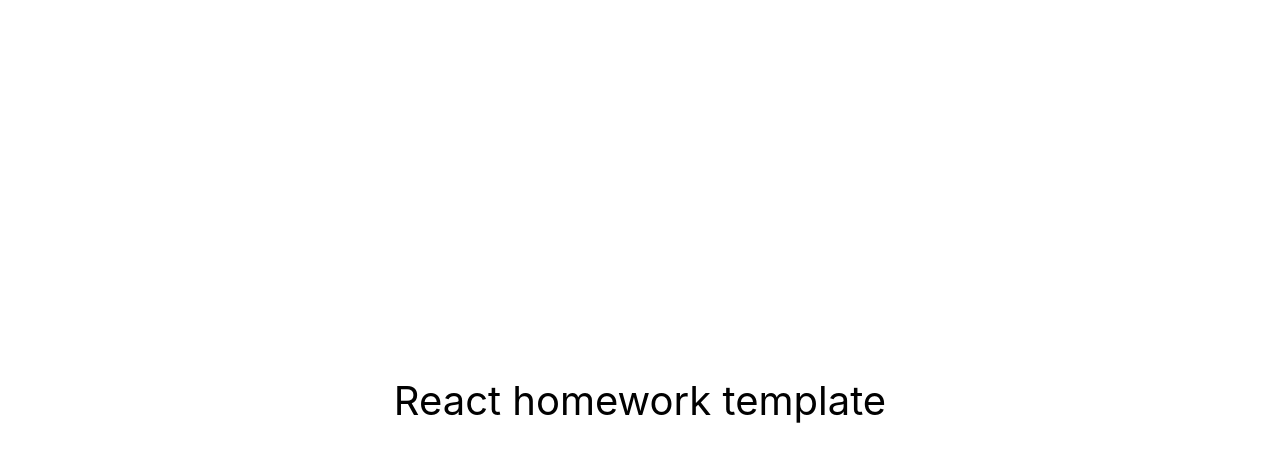
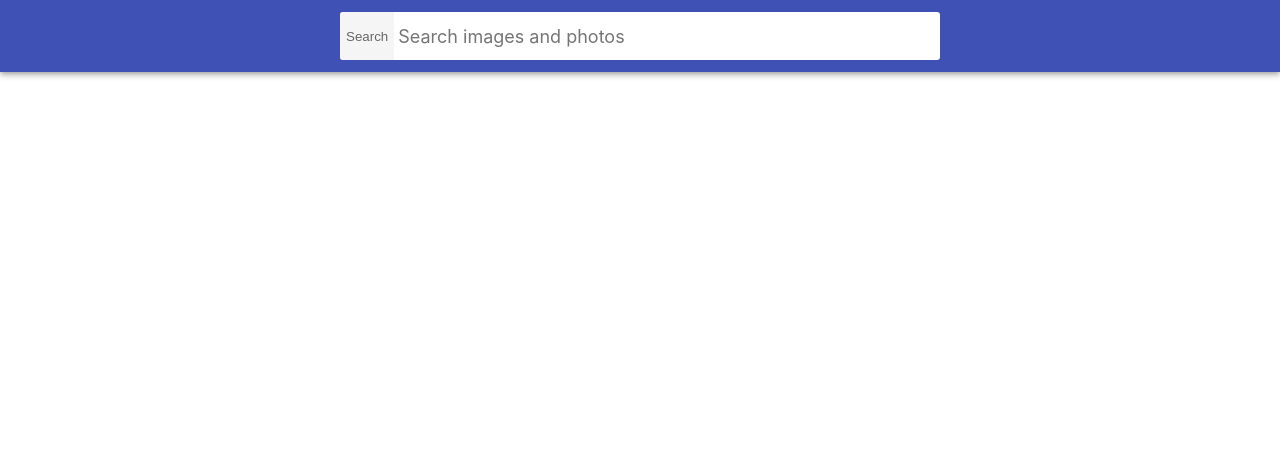
Before and after one commit to vladisulian/goit-react-hw-04-images, a React (Create React App) app: page / in a window 1280 px wide. Shown: the top 462 px of the page. Built offline with nearby package versions, Linux system fonts and the light colour scheme.

Commit message:
initial commit

```diff
--- a/package.json
+++ b/package.json
@@ -2,14 +2,18 @@
   "name": "react-homework-template",
   "version": "0.1.0",
   "private": true,
-  "homepage": "https://goitacademy.github.io/react-homework-template/",
+  "homepage": "https://vladisulian.github.io/goit-react-hw-04-image-finder/",
   "dependencies": {
     "@testing-library/jest-dom": "^5.16.3",
     "@testing-library/react": "^12.1.4",
     "@testing-library/user-event": "^13.5.0",
+    "axios": "^1.2.4",
+    "notiflix": "^3.2.6",
     "react": "^18.1.0",
     "react-dom": "^18.1.0",
+    "react-loader-spinner": "^5.3.4",
     "react-scripts": "5.0.1",
+    "simplelightbox": "^2.12.1",
     "web-vitals": "^2.1.3"
   },
   "scripts": {
--- a/public/index.html
+++ b/public/index.html
@@ -60,6 +60,7 @@
   <body>
     <noscript>You need to enable JavaScript to run this app.</noscript>
     <div id="root"></div>
+    <div id="modal-root"></div>
     <!--
       This HTML file is a template.
       If you open it directly in the browser, you will see an empty page.
--- a/src/components/App.jsx
+++ b/src/components/App.jsx
@@ -1,16 +1,121 @@
-export const App = () => {
-  return (
-    <div
-      style={{
-        height: '100vh',
-        display: 'flex',
-        justifyContent: 'center',
-        alignItems: 'center',
-        fontSize: 40,
-        color: '#010101'
-      }}
-    >
-      React homework template
-    </div>
-  );
-};
+import { fetchImages } from './fetch';
+import { Component } from 'react';
+import { Searchbar } from './Searchbar/Searchbar';
+import { ImageGalleryList } from './Gallery/ImageGalleryList';
+import { ImageGalleryItem } from './Gallery/ImageGalleryItem';
+import { LoadMoreButton } from './LoadMoreButton/LoadMoreButton';
+import { Modal } from './Modal/Modal';
+import Notiflix from 'notiflix';
+import { Audio } from 'react-loader-spinner';
+
+export class App extends Component {
+  state = {
+    images: [],
+    currentSearch: '',
+    isLoading: false,
+    showModal: false,
+    modalImage: null,
+    loadMoreButon: false,
+    page: 1,
+  };
+
+  componentDidUpdate(prevProps, prevState) {
+    if (
+      prevState.page !== this.state.page ||
+      prevState.currentSearch !== this.state.currentSearch
+    ) {
+      fetchImages(this.state.currentSearch, this.state.page)
+        .then(foundData => {
+          if (foundData.hits == 0) {
+            Notiflix.Notify.failure('There is no images');
+          } else {
+            Notiflix.Notify.success(
+              `Hooray, we found ${
+                foundData.total - this.state.images.length
+              } images!`
+            );
+            this.setState(prevState => {
+              return {
+                images: [...prevState.images, ...foundData.hits],
+                loadMoreButon:
+                  this.state.page < Math.ceil(foundData.total / 12),
+              };
+            });
+          }
+        })
+        .catch(error => {
+          console.log(error);
+        })
+        .finally(() => {
+          this.setState({
+            isLoading: false,
+          });
+        });
+    }
+  }
+  onFormSubmitFetch = data => {
+    this.setState({
+      images: [],
+      currentSearch: data,
+      showModal: false,
+      modalImage: null,
+      page: 1,
+    });
+  };
+
+  loadMore = () => {
+    this.setState(prevState => ({
+      page: prevState.page + 1,
+    }));
+  };
+
+  toggleModal = modalImage => {
+    this.setState(prevState => ({
+      showModal: !prevState.showModal,
+      modalImage: null,
+    }));
+    if (modalImage) {
+      this.setState({ modalImage });
+      console.log(modalImage);
+    }
+  };
+
+  render() {
+    return (
+      <div className="ImageGalleryFind">
+        <Searchbar onSubmit={this.onFormSubmitFetch} />
+        <ImageGalleryList>
+          <ImageGalleryItem
+            images={this.state.images}
+            onClick={this.toggleModal}
+          />
+        </ImageGalleryList>
+        {this.state.isLoading && (
+          <Audio
+            height="80"
+            width="80"
+            radius="9"
+            color="orange"
+            ariaLabel="loading"
+            wrapperStyle
+            wrapperClassName
+          />
+        )}
+        {this.state.showModal && (
+          <Modal
+            onClose={this.toggleModal}
+            children={
+              <img
+                src={this.state.modalImage.webformatURL}
+                alt={this.state.modalImage.tags}
+              />
+            }
+          ></Modal>
+        )}
+        {this.state.loadMoreButon && (
+          <LoadMoreButton loadMore={this.loadMore} />
+        )}
+      </div>
+    );
+  }
+}
--- /dev/null
+++ b/src/components/Gallery/ImageGalleryItem.jsx
@@ -0,0 +1,19 @@
+export const ImageGalleryItem = ({ images, onClick }) => {
+  return images.map(image => {
+    return (
+      <li
+        className="ImageGalleryItem"
+        key={image.id}
+        onClick={() => {
+          onClick(image);
+        }}
+      >
+        <img
+          src={image.webformatURL}
+          alt={image.tags}
+          className="ImageGalleryItem-image"
+        />
+      </li>
+    );
+  });
+};
--- /dev/null
+++ b/src/components/Gallery/ImageGalleryList.jsx
@@ -0,0 +1,3 @@
+export const ImageGalleryList = ({ children }) => {
+  return <ul className="ImageGallery">{children}</ul>;
+};
--- /dev/null
+++ b/src/components/LoadMoreButton/LoadMoreButton.jsx
@@ -0,0 +1,7 @@
+export const LoadMoreButton = ({ loadMore }) => {
+  return (
+    <button type="button" className="Button" onClick={loadMore}>
+      Load More
+    </button>
+  );
+};
--- /dev/null
+++ b/src/components/Modal/Modal.jsx
@@ -0,0 +1,33 @@
+import { Component } from 'react';
+import { createPortal } from 'react-dom';
+
+const modalRoot = document.querySelector('#modal-root');
+
+export class Modal extends Component {
+  componentDidMount() {
+    window.addEventListener('keydown', this.handleKeyDown);
+  }
+  componentWillUnmount() {
+    window.removeEventListener('keydown', this.handleKeyDown);
+  }
+
+  handleBackdropClick = e => {
+    if (e.currentTarget === e.target) {
+      this.props.onClose();
+    }
+  };
+
+  handleKeyDown = event => {
+    if (event.code === 'Escape') {
+      this.props.onClose();
+    }
+  };
+  render() {
+    return createPortal(
+      <div className="Overlay" onClick={this.handleBackdropClick}>
+        <div className="Modal">{this.props.children}</div>
+      </div>,
+      modalRoot
+    );
+  }
+}
--- /dev/null
+++ b/src/components/Searchbar/Searchbar.jsx
@@ -0,0 +1,45 @@
+import { Component } from 'react';
+import Notiflix from 'notiflix';
+
+export class Searchbar extends Component {
+  state = {
+    searchbar: '',
+  };
+
+  handleChange = e => {
+    this.setState({
+      [e.currentTarget.name]: e.currentTarget.value,
+    });
+  };
+  onSubmit = e => {
+    e.preventDefault();
+
+    {
+      this.state.searchbar !== ''
+        ? this.props.onSubmit(this.state.searchbar)
+        : Notiflix.Notify.warning('Please, enter text');
+    }
+  };
+  render() {
+    return (
+      <header className="Searchbar">
+        <form className="SearchForm" onSubmit={this.onSubmit}>
+          <button type="submit" className="SearchForm-button">
+            <span className="SearchForm-button-label">Search</span>
+          </button>
+
+          <input
+            className="SearchForm-input"
+            name="searchbar"
+            value={this.state.searchbar}
+            onChange={this.handleChange}
+            type="text"
+            autoComplete="off"
+            autoFocus
+            placeholder="Search images and photos"
+          />
+        </form>
+      </header>
+    );
+  }
+}
--- /dev/null
+++ b/src/components/fetch.js
@@ -0,0 +1,10 @@
+import axios from 'axios';
+
+export async function fetchImages(value, pageNumber) {
+  const responce = await axios.get(
+    `https://pixabay.com/api/?q=${value}&page=1&key=31911886-b70f9395e6a878339225ca253&image_type=photo&orientation=horizontal&per_page=12&page=${pageNumber}`,
+    { params: {} }
+  );
+  // console.log('Responce from fetch.js', responce.data.hits);
+  return responce.data;
+}
--- a/src/index.css
+++ b/src/index.css
@@ -1,15 +1,231 @@
 @import-normalize; /* bring in normalize.css styles */
+
+html {
+  box-sizing: border-box;
+  width: 100vw;
+  overflow-x: hidden;
+}
+
+*,
+*::before,
+*::after {
+  box-sizing: inherit;
+}
 
 body {
   margin: 0;
-  font-family: -apple-system, BlinkMacSystemFont, 'Segoe UI', 'Roboto', 'Oxygen',
-    'Ubuntu', 'Cantarell', 'Fira Sans', 'Droid Sans', 'Helvetica Neue',
-    sans-serif;
+  font-family: -apple-system, BlinkMacSystemFont, 'Segoe UI', Roboto,
+    Oxygen-Sans, Ubuntu, Cantarell, 'Helvetica Neue', sans-serif;
+  color: #212121;
+  background-color: #fff;
   -webkit-font-smoothing: antialiased;
   -moz-osx-font-smoothing: grayscale;
 }
 
-code {
-  font-family: source-code-pro, Menlo, Monaco, Consolas, 'Courier New',
-    monospace;
+img {
+  display: block;
+  max-width: 100%;
+  height: auto;
 }
+
+.ImageGalleryFind {
+  display: flex;
+  flex-direction: column;
+  align-items: center;
+}
+/*
+ * Стили компонента App
+ */
+.App {
+  display: grid;
+  grid-template-columns: 1fr;
+  grid-gap: 16px;
+  padding-bottom: 24px;
+}
+
+/*
+ * Стили компонента Searchbar
+ */
+.Searchbar {
+  width: 100%;
+  top: 0;
+  left: 0;
+  position: sticky;
+  z-index: 1100;
+  display: flex;
+  justify-content: center;
+  align-items: center;
+  min-height: 64px;
+  padding-right: 24px;
+  padding-left: 24px;
+  padding-top: 12px;
+  padding-bottom: 12px;
+  color: #fff;
+  background-color: #3f51b5;
+  box-shadow: 0px 2px 4px -1px rgba(0, 0, 0, 0.2),
+    0px 4px 5px 0px rgba(0, 0, 0, 0.14), 0px 1px 10px 0px rgba(0, 0, 0, 0.12);
+}
+
+/*
+ * Стили компонента SearchForm
+ */
+.SearchForm {
+  display: flex;
+  align-items: center;
+  width: 100%;
+  max-width: 600px;
+  background-color: #fff;
+  border-radius: 3px;
+  overflow: hidden;
+}
+
+.SearchForm-button {
+  display: inline-block;
+  /* width: 48px; */
+  height: 48px;
+  border: 0;
+  /* background-image: url('https://image.flaticon.com/icons/svg/149/149852.svg'); */
+  background-size: 40%;
+  background-repeat: no-repeat;
+  background-position: center;
+  opacity: 0.6;
+  transition: opacity 250ms cubic-bezier(0.4, 0, 0.2, 1);
+  cursor: pointer;
+  outline: none;
+}
+
+.SearchForm-button:hover {
+  opacity: 1;
+}
+
+.SearchForm-button-label {
+  /* position: absolute;
+  width: 1px;
+  height: 1px; */
+  padding: 0;
+  overflow: hidden;
+  clip: rect(0, 0, 0, 0);
+  white-space: nowrap;
+  /* clip-path: inset(50%); */
+  border: 0;
+}
+
+.SearchForm-input {
+  display: inline-block;
+  width: 100%;
+  font: inherit;
+  font-size: 20px;
+  border: none;
+  outline: none;
+  padding-left: 4px;
+  padding-right: 4px;
+}
+
+.SearchForm-input::placeholder {
+  font: inherit;
+  font-size: 18px;
+}
+
+/*
+ * Стили компонента ImageGallery
+ */
+.ImageGallery {
+  display: grid;
+  max-width: calc(100vw - 48px);
+  grid-template-columns: repeat(auto-fill, minmax(320px, 1fr));
+  grid-gap: 16px;
+  margin-top: 0;
+  margin-bottom: 0;
+  padding: 0;
+  list-style: none;
+  margin-left: auto;
+  margin-right: auto;
+  margin-bottom: 35px;
+}
+
+/*
+ * Стили компонента ImageGalleryItem
+ */
+.ImageGalleryItem {
+  border-radius: 2px;
+  box-shadow: 0px 1px 3px 0px rgba(0, 0, 0, 0.2),
+    0px 1px 1px 0px rgba(0, 0, 0, 0.14), 0px 2px 1px -1px rgba(0, 0, 0, 0.12);
+}
+
+.ImageGalleryItem-image {
+  width: 100%;
+  height: 260px;
+  object-fit: cover;
+  transition: transform 250ms cubic-bezier(0.4, 0, 0.2, 1);
+}
+
+.ImageGalleryItem-image:hover {
+  transform: scale(1.03);
+  cursor: zoom-in;
+}
+
+/*
+ * Стили компонента Modal
+ */
+
+.Overlay {
+  position: fixed;
+  top: 0;
+  left: 0;
+  width: 100vw;
+  height: 100vh;
+  display: flex;
+  justify-content: center;
+  align-items: center;
+  background-color: rgba(0, 0, 0, 0.8);
+  z-index: 1200;
+}
+
+.Modal {
+  max-width: calc(100vw - 48px);
+  max-height: calc(100vh - 24px);
+  /* width: 450px; */
+  /* height: 450px; */
+  /* border-radius: 15px; */
+  /* background-color: white; */
+}
+
+/*
+* Стили компонента Buton (Load more)
+*/
+.Button {
+  margin-bottom: 35px;
+  padding: 8px 16px;
+  border-radius: 2px;
+  background-color: #3f51b5;
+  transition: all 250ms cubic-bezier(0.4, 0, 0.2, 1);
+  text-align: center;
+  display: inline-block;
+  color: #fff;
+  border: 0;
+  text-decoration: none;
+  cursor: pointer;
+  font-family: inherit;
+  font-size: 18px;
+  line-height: 24px;
+  font-style: normal;
+  font-weight: 500;
+  min-width: 180px;
+  box-shadow: 0px 3px 1px -2px rgba(0, 0, 0, 0.2),
+    0px 2px 2px 0px rgba(0, 0, 0, 0.14), 0px 1px 5px 0px rgba(0, 0, 0, 0.12);
+}
+
+.Button:hover,
+.Button:focus {
+  background-color: #303f9f;
+}
+
+/* loader */
+
+.loader {
+  position: fixed;
+  top: 50%;
+  left: 50%;
+  transform: translate(-50%, -50%);
+  z-index: 100000;
+}
```
Also changed, not shown: 1 other file (tests, documents, lock files or other folders).
